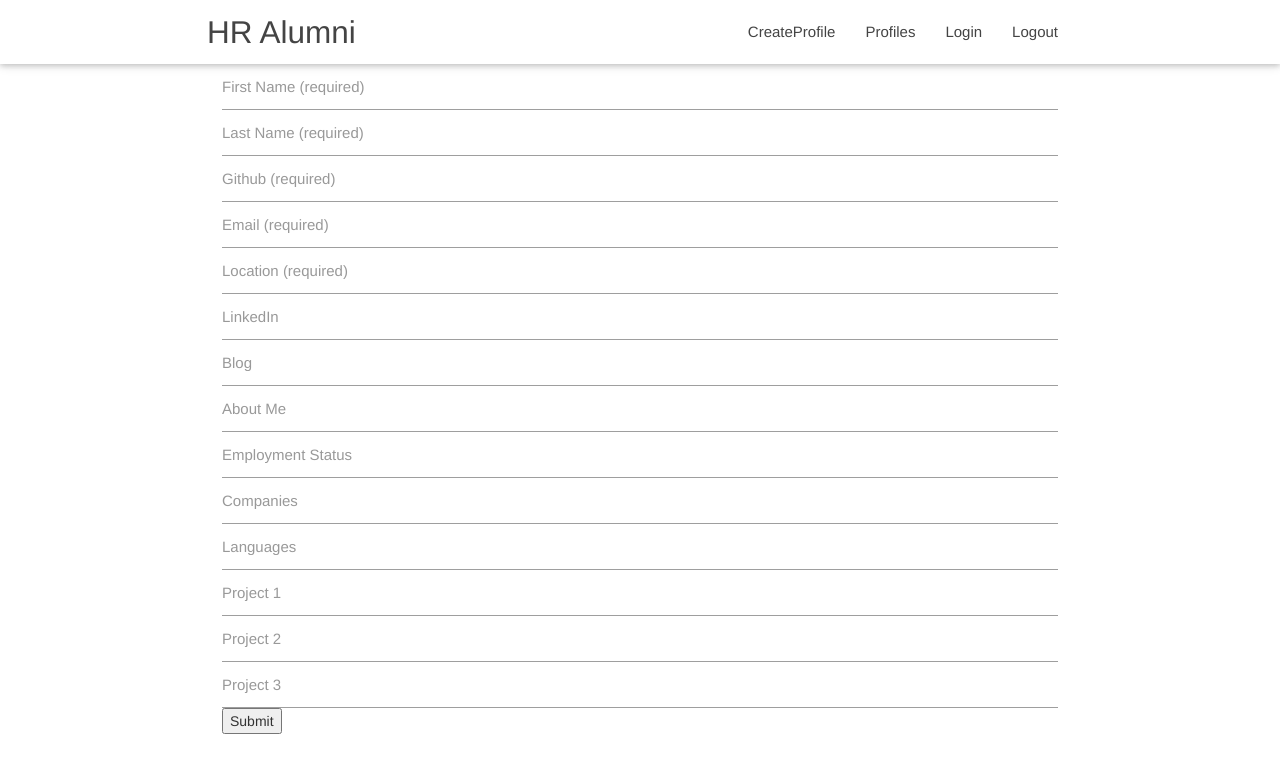
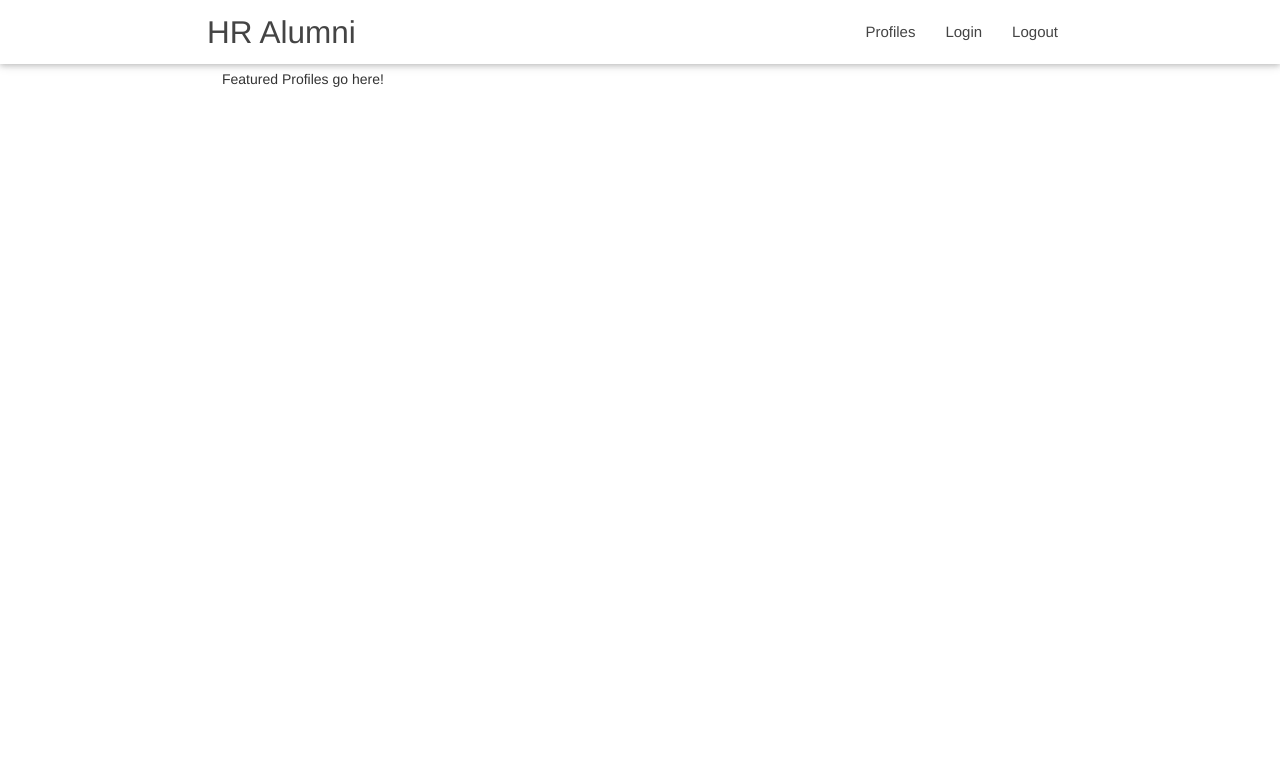
Before and after one commit to tiff8433/hr-alumni, a website: page client/index.html at #!/createProfile in a window 1280 px wide. Drawn offline with nearby package versions, Linux system fonts and the light colour scheme; some packages are replaced by stand-ins of ours.

Commit message:
added profile pic. changed first name last name to simply name. got rid of create profiles page

```diff
--- a/client/app/app.js
+++ b/client/app/app.js
@@ -12,10 +12,10 @@ angular.module('myApp', ['ui.router'])
       templateUrl: 'app/views/profiles.html'
 
     })
-    .state('createProfile', {
-      url: '/createProfile',
-      templateUrl: 'app/views/createProfile.html'
-    })
+    // .state('createProfile', {
+    //   url: '/createProfile',
+    //   templateUrl: 'app/views/createProfile.html'
+    // })
     .state('login', {
       url: '/login',
       templateUrl: 'app/views/login.html'
@@ -56,13 +56,13 @@ angular.module('myApp', ['ui.router'])
 
 }])
 
-.controller('createProfileCtrl', ['$scope', 'HttpRequest', function ($scope, HttpRequest){
-  $scope.submitProfile = function (isValid, formData) {
-    console.log(formData);
-    console.log('First isValid: ', isValid);
-    // HttpRequest.submitProfile(isValid, formData);
-  }
-}])
+// .controller('createProfileCtrl', ['$scope', 'HttpRequest', function ($scope, HttpRequest){
+//   $scope.submitProfile = function (isValid, formData) {
+//     console.log(formData);
+//     console.log('First isValid: ', isValid);
+//     // HttpRequest.submitProfile(isValid, formData);
+//   }
+// }])
 
 .controller('updateProfileCtrl', ['$scope', '$stateParams','HttpRequest', function ($scope, $stateParams, HttpRequest){
   console.log('$stateParams are: ', $stateParams);
--- a/client/app/views/createProfile.html
+++ /dev/null
@@ -1,25 +0,0 @@
-<div class='container-fluid' ng-controller='createProfileCtrl'>
-  <form ng-submit="submitProfile(!$inValid, data)" class="input-group" ng-init="data={}" name="createProfileForm">
-    <input type="text" class="form-control" placeholder="First Name (required)" aria-describedby="basic-addon1" ng-model="data.firstName" required>
-    <input type="text" class="form-control" placeholder="Last Name (required)" aria-describedby="basic-addon1" ng-model="data.lastName" required>
-    <input type="text" class="form-control" placeholder="Github (required)" aria-describedby="basic-addon1" ng-model="data.github" required>
-    <input type="text" class="form-control" placeholder="Email (required)" aria-describedby="basic-addon1" ng-model="data.email" required>
-    <input type="text" class="form-control" placeholder="Location (required)" aria-describedby="basic-addon1" ng-model="data.location" required>
-
-    <input type="text" class="form-control" placeholder="LinkedIn" aria-describedby="basic-addon1" ng-model="data.linkedin">
-    <input type="text" class="form-control" placeholder="Blog" aria-describedby="basic-addon1" ng-model="data.blog">
-
-    <input type="text" class="form-control" placeholder="About Me" aria-describedby="basic-addon1" ng-model="data.aboutme">
-    <input type="text" class="form-control" placeholder="Employment Status" aria-describedby="basic-addon1" ng-model="data.status">
-
-    <input type="text" class="form-control" placeholder="Companies" aria-describedby="basic-addon1" ng-model="data.companies">
-    <input type="text" class="form-control" placeholder="Languages" aria-describedby="basic-addon1" ng-model="data.languages">
-
-    <input type="text" class="form-control" placeholder="Project 1" aria-describedby="basic-addon1" ng-model="data.project1">
-    <input type="text" class="form-control" placeholder="Project 2" aria-describedby="basic-addon1" ng-model="data.project2">
-    <input type="text" class="form-control" placeholder="Project 3" aria-describedby="basic-addon1" ng-model="data.project3">
-    <br/>
-
-    <button type="submit" ng-disabled="createProfileForm.$inValid">Submit</button>
-  </form>
-</div>
--- a/client/index.html
+++ b/client/index.html
@@ -27,14 +27,14 @@
      <div class="nav-wrapper container">
       <a id="logo-container" href="#" class="brand-logo" ui-sref="home">HR Alumni</a>
       <ul class="right hide-on-med-and-down">
-        <li><a ui-sref="createProfile">CreateProfile</a></li>
+        <!-- <li><a ui-sref="createProfile">CreateProfile</a></li> -->
         <li><a ui-sref="profiles">Profiles</a></li>
         <!-- <li><a ui-sref="profile">Individual Profile</a></li> -->
         <li><a ui-sref="login">Login</a></li>
         <li><a ui-sref="logout">Logout</a></li>
       </ul>
       <ul id="slide-out" class="side-nav">
-        <li><a ui-sref="createProfile">CreateProfile</a></li>
+        <!-- <li><a ui-sref="createProfile">CreateProfile</a></li> -->
         <li><a ui-sref="profiles">Profiles</a></li>
         <!-- <li><a ui-sref="profile">Individual Profile</a></li> -->
         <li><a ui-sref="login">Login</a></li>
--- a/server/users/userModel.js
+++ b/server/users/userModel.js
@@ -2,8 +2,8 @@ var mongoose = require('mongoose');
 
 var UserSchema = new mongoose.Schema({
   contact: {
-    firstName: {type: String,required: true, unique: true},
-    lastName:  {type: String,required: true, unique: true},
+    name: {type: String,required: true, unique: true},
+    profilePic:  {type: String, unique: true},
     githubName: {type: String, required: true, unique: true},
     email: {type: String, required: true, unique: true},
     location: {type: String, required: true}
```
Also changed, not shown: server/config/request-handler.js (+22 -21 lines).
